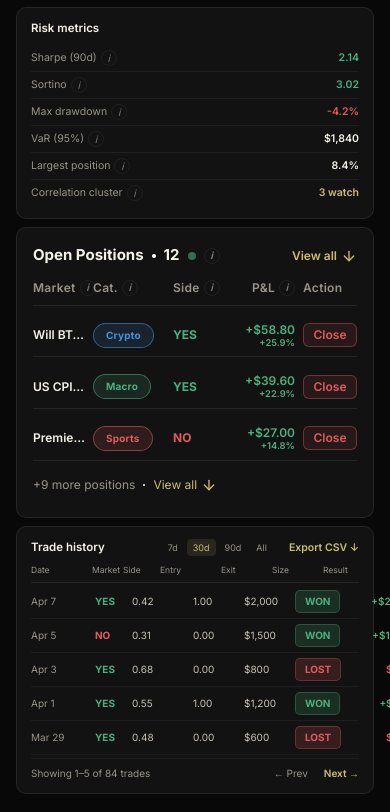
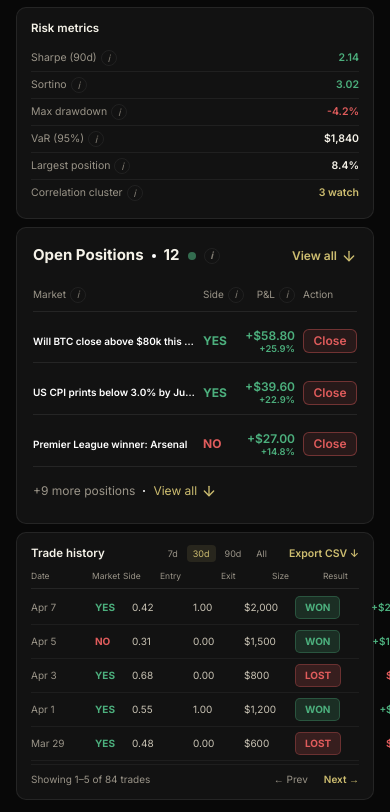
Before and after one commit to inwardthinker/dg-terminal-fe, a Next.js app: page /portfolio in a window 390 px wide. Shown: the part 906-1718 px from the top of the page. Built offline with nearby package versions, Linux system fonts and the light colour scheme.

Commit message:
fixed open position layout in mobile

```diff
--- a/src/features/open-positions/components/PositionRowSummary.tsx
+++ b/src/features/open-positions/components/PositionRowSummary.tsx
@@ -23,13 +23,6 @@ const currencyFormatter = new Intl.NumberFormat("en-US", {
   currency: "USD",
   maximumFractionDigits: 2,
 });
-
-function truncateMarketName(market: string) {
-  if (market.length <= 28) {
-    return market;
-  }
-  return `${market.slice(0, 28)}...`;
-}
 
 function pnlTextClass(pnl: number) {
   return pnl >= 0 ? "text-pos" : "text-neg";
@@ -58,15 +51,15 @@ export const PositionRowSummary = React.memo(function PositionRowSummary({
   const handleOpen = () => onOpen(position)
 
   const gridClass =
-    `grid ${SUMMARY_GRID_COLUMNS} items-center gap-4 border-b border-line-c text-right text-secondary transition-colors ${SUMMARY_GRID_COLUMNS_MOBILE} max-sm:gap-2`;
+    `grid ${SUMMARY_GRID_COLUMNS} items-center gap-4 border-b border-line-c text-right text-secondary transition-colors ${SUMMARY_GRID_COLUMNS_MOBILE} max-sm:gap-2 max-sm:text-[11px]`;
 
   return (
     <div className={gridClass}>
       <div className="contents cursor-pointer" onClick={handleOpen}>
-        <div className="truncate py-2 text-left" title={position.market}>
-          {truncateMarketName(position.market)}
+        <div className="truncate py-2 text-left max-sm:text-[10px] text-white" title={position.market}>
+          {position.market}
         </div>
-        <div className="flex justify-start py-2">
+        <div className="flex justify-start py-2 max-sm:hidden">
           <CategoryPill
             label={categoryStyle.label}
             colorClass={categoryStyle.colorClass}
--- a/src/features/open-positions/components/SummaryPanel.tsx
+++ b/src/features/open-positions/components/SummaryPanel.tsx
@@ -1,7 +1,7 @@
 "use client";
 
 import { useMemo } from "react";
-import { PositionRowSummary } from "./PositionRowSummary";
+import {PositionRowSummary } from "./PositionRowSummary";
 import type { Position } from "../types";
 import { ArrowLink } from "@/components/ui/ArrowLink";
 import { DotSeparator } from "@/components/ui/DotSeparator";
@@ -33,6 +33,7 @@ const SUMMARY_COLUMNS = [
     label: "Cat.",
     tooltip: "The topic area this market belongs to.",
     align: "left",
+    hideOnMobile: true,
   },
   {
     key: "side",
@@ -93,13 +94,13 @@ export function SummaryPanel({
 
       <div className="space-y-2">
         <div
-          className={`grid ${SUMMARY_GRID_COLUMNS} items-center gap-4 border-b border-line-c text-right text-secondary tracking-wide text-t-3! ${SUMMARY_GRID_COLUMNS_MOBILE} max-sm:gap-2`}
+          className={`grid ${SUMMARY_GRID_COLUMNS} items-center gap-4 border-b border-line-c text-right text-support ${SUMMARY_GRID_COLUMNS_MOBILE} max-sm:gap-2 max-sm:text-[10px]`}
         >
           {SUMMARY_COLUMNS.map((col) => (
             <div
               key={col.key}
               className={`
-        pb-2 flex items-center gap-1
+        py-2 flex items-center gap-1
         ${col.align === "right" ? "justify-end text-right" : "text-left"}
         ${col.hideOnMobile ? "max-sm:hidden" : ""}
       `}
--- a/src/features/open-positions/components/SummarySkeleton.tsx
+++ b/src/features/open-positions/components/SummarySkeleton.tsx
@@ -2,42 +2,72 @@
 
 import { SUMMARY_GRID_COLUMNS, SUMMARY_GRID_COLUMNS_MOBILE } from "../constants/layout";
 
+const SKELETON_ROW_KEYS = ["row-a", "row-b", "row-c"] as const;
+
 export function SummarySkeleton() {
   return (
-    <main className="mx-auto flex w-full max-w-[1200px] flex-col gap-4 px-4 py-6">
     <section className="rounded-r7 border border-line-c bg-bg-1 p-4">
       <div className="mb-3 flex items-center justify-between">
-          <div className="h-6 w-40 animate-pulse rounded bg-bg-2" />
+        <div className="h-6 w-44 animate-pulse rounded bg-bg-2" />
         <div className="h-5 w-20 animate-pulse rounded bg-bg-2" />
       </div>
 
       <div className="space-y-2">
         <div
-            className={`grid ${SUMMARY_GRID_COLUMNS} items-center gap-4 border-b border-line-c pb-2 ${SUMMARY_GRID_COLUMNS_MOBILE} max-sm:gap-2`}
+          className={`grid ${SUMMARY_GRID_COLUMNS} items-center gap-4 border-b border-line-c text-right text-support ${SUMMARY_GRID_COLUMNS_MOBILE} max-sm:gap-2 max-sm:text-[10px]`}
         >
-            <div className="h-4 w-14 animate-pulse rounded bg-bg-2" />
-            <div className="h-4 w-10 animate-pulse rounded bg-bg-2" />
-            <div className="h-4 w-10 animate-pulse rounded bg-bg-2" />
-            <div className="h-4 w-10 animate-pulse rounded bg-bg-2 max-sm:hidden" />
-            <div className="h-4 w-10 animate-pulse rounded bg-bg-2 justify-self-end" />
-            <div className="h-4 w-8 animate-pulse rounded bg-bg-2 justify-self-end" />
+          <div className="px-3 py-2">
+            <div className="h-3 w-14 animate-pulse rounded bg-bg-2" />
+          </div>
+          <div className="px-3 py-2 max-sm:hidden">
+            <div className="h-3 w-8 animate-pulse rounded bg-bg-2" />
+          </div>
+          <div className="px-3 py-2">
+            <div className="h-3 w-9 animate-pulse rounded bg-bg-2" />
+          </div>
+          <div className="px-3 py-2 max-sm:hidden">
+            <div className="ml-auto h-3 w-10 animate-pulse rounded bg-bg-2" />
+          </div>
+          <div className="px-3 py-2">
+            <div className="ml-auto h-3 w-10 animate-pulse rounded bg-bg-2" />
+          </div>
+          <div className="px-3 py-2">
+            <div className="h-3 w-12 animate-pulse rounded bg-bg-2" />
+          </div>
         </div>
 
-          {Array.from({ length: 3 }).map((_, index) => (
+        {SKELETON_ROW_KEYS.map((rowKey) => (
           <div
-              key={index}
-              className={`grid ${SUMMARY_GRID_COLUMNS} items-center gap-4 border-b border-line-c py-2 ${SUMMARY_GRID_COLUMNS_MOBILE} max-sm:gap-2`}
+            key={rowKey}
+            className={`grid ${SUMMARY_GRID_COLUMNS} items-center border-b border-line-c text-right text-support transition-colors ${SUMMARY_GRID_COLUMNS_MOBILE} max-sm:text-[11px]`}
           >
-              <div className="h-5 w-full max-w-[220px] animate-pulse rounded bg-bg-2" />
+            <div className="px-3 py-2 text-left">
+              <div className="h-5 w-full max-w-[240px] animate-pulse rounded bg-bg-2" />
+            </div>
+            <div className="px-3 py-2 max-sm:hidden">
               <div className="h-6 w-18 animate-pulse rounded-full bg-bg-2" />
-              <div className="h-5 w-9 animate-pulse rounded bg-bg-2" />
-              <div className="h-5 w-12 animate-pulse rounded bg-bg-2 justify-self-end max-sm:hidden" />
-              <div className="h-9 w-14 animate-pulse rounded bg-bg-2 justify-self-end" />
-              <div className="h-7 w-16 animate-pulse rounded-r3 bg-bg-2 justify-self-end" />
+            </div>
+            <div className="px-3 py-2 text-left">
+              <div className="h-4 w-8 animate-pulse rounded bg-bg-2" />
+            </div>
+            <div className="px-3 py-2 max-sm:hidden">
+              <div className="ml-auto h-4 w-14 animate-pulse rounded bg-bg-2" />
+            </div>
+            <div className="px-3 py-2">
+              <div className="ml-auto h-8 w-14 animate-pulse rounded bg-bg-2" />
+            </div>
+            <div className="px-3 py-2">
+              <div className="ml-auto h-7 w-16 animate-pulse rounded-md bg-bg-2" />
+            </div>
           </div>
         ))}
+
+        <div className="flex items-center py-2 text-xs text-support">
+          <div className="h-3 w-28 animate-pulse rounded bg-bg-2" />
+          <div className="mx-2 h-[2px] w-[2px] rounded-full bg-bg-2" />
+          <div className="h-3 w-16 animate-pulse rounded bg-bg-2" />
+        </div>
       </div>
     </section>
-    </main>
   );
 }
--- a/src/features/open-positions/constants/layout.ts
+++ b/src/features/open-positions/constants/layout.ts
@@ -2,7 +2,7 @@ export const SUMMARY_GRID_COLUMNS =
   "grid-cols-[minmax(0,1.2fr)_100px_40px_72px_68px_60px]";
 
 export const SUMMARY_GRID_COLUMNS_MOBILE =
-  "max-sm:grid-cols-[minmax(0,1fr)_72px_42px_72px_54px]";
+  "max-sm:grid-cols-[minmax(0,1fr)_36px_48px_54px]";
 
 /** Fixed row height for `PositionRowTable` and TanStack `estimateSize` (must stay in sync). */
 export const POSITION_TABLE_ROW_HEIGHT_PX = 48;
```
Lines whose indentation alone changed are shown as unchanged.
